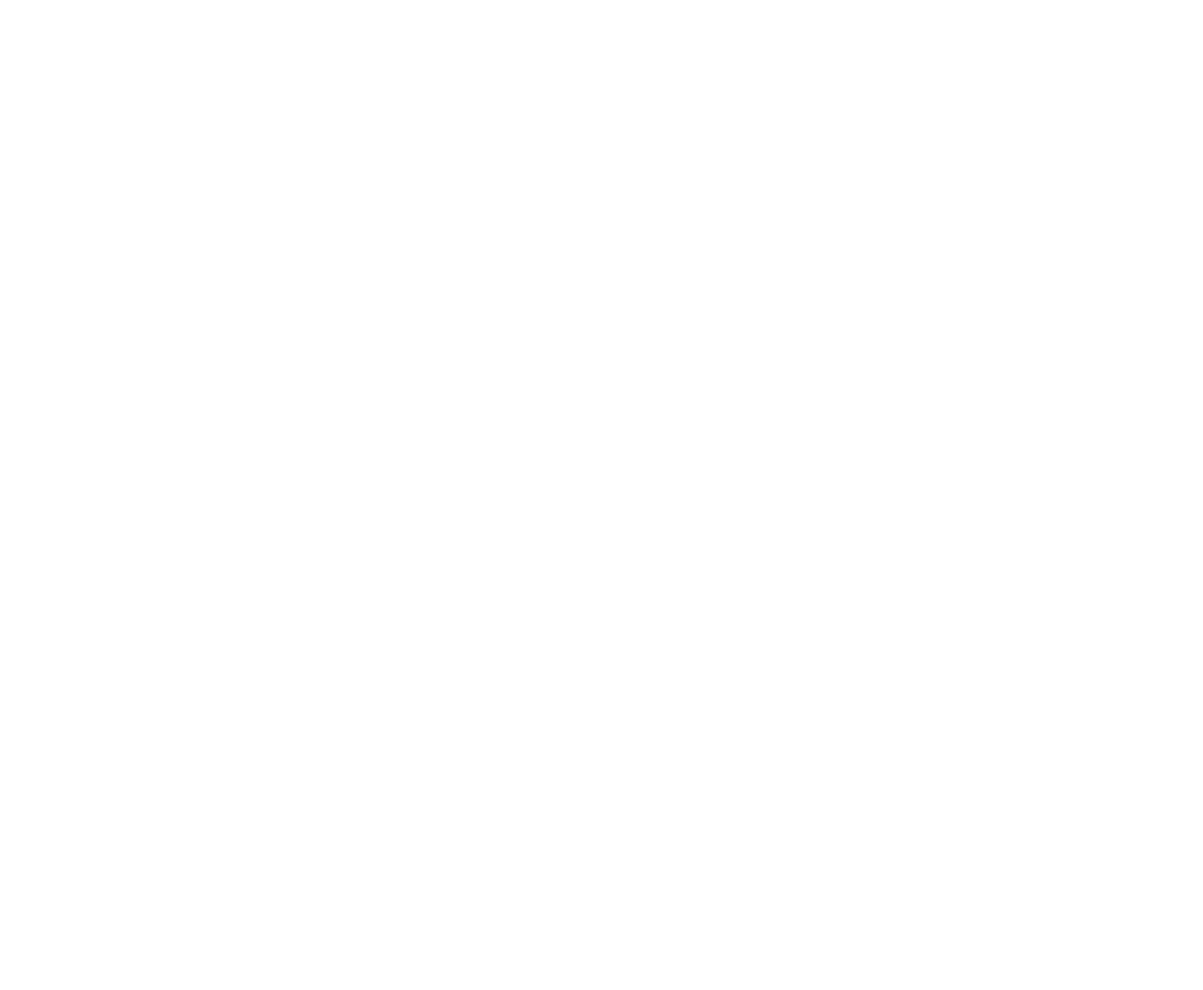
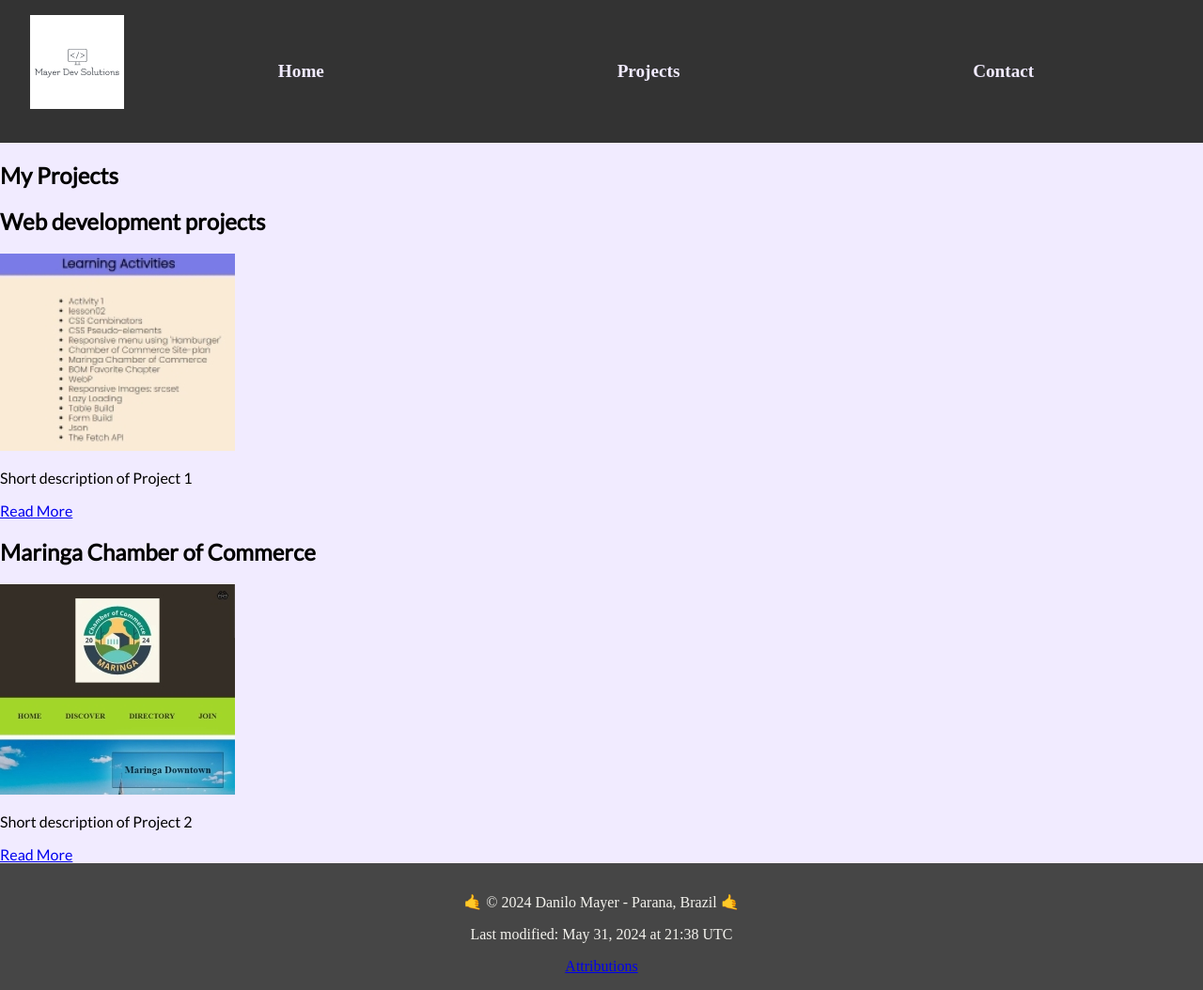
Before and after one commit to danilomayer/wdd131, a plain HTML site: page project/projects.html in a window 1280 px wide. Shown: the whole page at 94% size. Before the commit the page ends 800 px from the top, so only its background shows below. Drawn offline with Linux system fonts and the light colour scheme; a web font is replaced by a local one.

Commit message:
progress made on projects page and fix contrast issue on main footer

```diff
--- a/project/projects.html
+++ b/project/projects.html
@@ -4,11 +4,47 @@
 <head>
     <meta charset="UTF-8">
     <meta name="viewport" content="width=device-width, initial-scale=1.0">
-    <title>Document</title>
+    <title>WDD 131 - Dynamic Web Fundamentals - Danilo Mayer</title>
+    <meta name="description"
+        content="Home page for BYU Idaho - WDD 131 - Dynamic Web Fundamentals. Developed by Danilo Mayer. This page contains a brief description of author and links to all activities done during the class period.">
+    <meta name="author" content="Danilo Mayer">
+    <link rel="stylesheet" href="styles/base.css">
 </head>
 
 <body>
+    <header class="header-box">
+        <nav class="navigation">
+            <img src="images/mayer-dev-logo.png" alt="Mayer Dev Logo" id="logo">
+            <a href="portfolio.html" title="home">Home</a>
+            <a href="projects.html" title="projects">Projects</a>
+            <a href="contact.html" title="contact">Contact</a>
+        </nav>
+    </header>
+    <main>
+        <section id="projects">
+            <h1>My Projects</h1>
+            <div class="project">
+                <h2>Web development projects</h2>
+                <img src="images/project1.jpg" alt="Project 1">
+                <p>Short description of Project 1</p>
+                <a href="https://danilomayer.github.io/wdd230/" target="_blank">Read More</a>
+            </div>
+            <div class="project">
+                <h2>Maringa Chamber of Commerce</h2>
+                <img src="images/project2.jpg" alt="Project 2">
+                <p>Short description of Project 2</p>
+                <a href="https://danilomayer.github.io/wdd230/chamber/index.html" target="_blank">Read More</a>
+            </div>
+            <!-- More projects as needed -->
+        </section>
+    </main>
 
+    <footer class="footer-box">
+        <p>🤙 &copy; <span id="currentYear"></span> Danilo Mayer - Parana, Brazil 🤙</p>
+        <p id="lastModified"></p>
+        <a href="attributions.html" title="attributions">Attributions</a>
+    </footer>
+    <script src="scripts/getdates.js"></script>
 </body>
 
 </html>
--- a/project/styles/base.css
+++ b/project/styles/base.css
@@ -161,6 +161,7 @@ footer {
     padding: 1rem;
     text-align: center;
     background-color: var(--paragraph-background-color);
+    color: var(--paragraph-color-on-color);
 }
 
 
```
Also changed, not shown: project/images/project1.jpg (added), project/images/project2.jpg (added).
